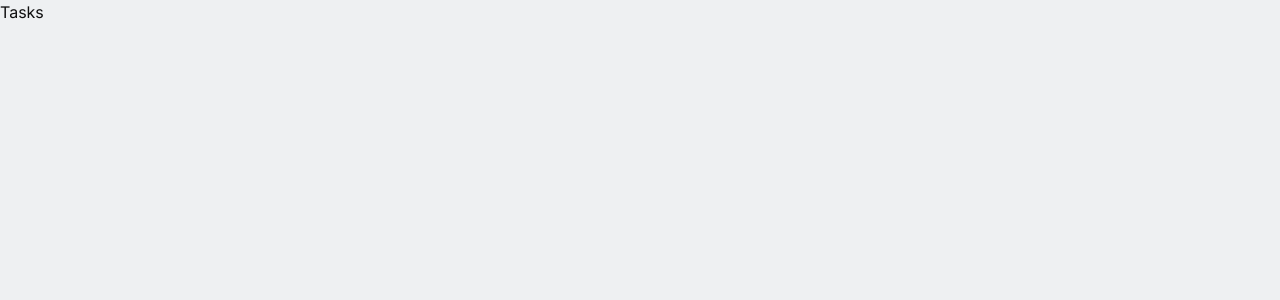
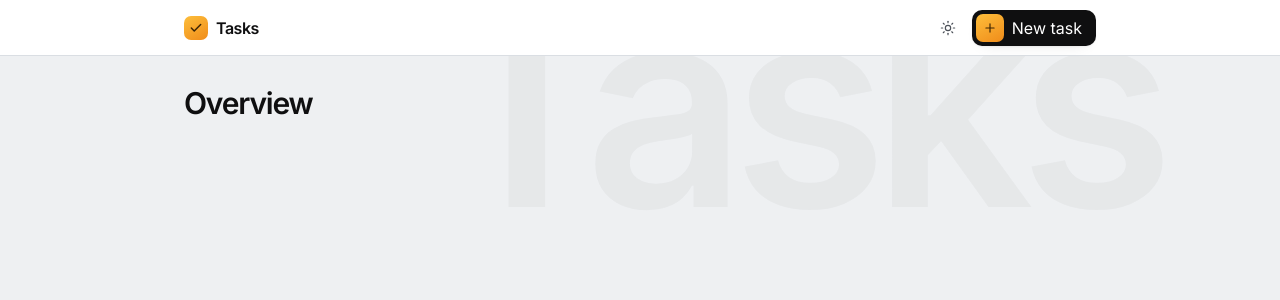
Before and after one commit to sahil-dev28/Task-manager-api-tests, a React (Vite) app in the folder web/: page / in a window 1280 px wide. Shown: the top 300 px of the page. Built offline with nearby package versions, Linux system fonts and the light colour scheme.

Commit message:
feat: add theme provider and app shell

```diff
--- a/web/src/app/App.tsx
+++ b/web/src/app/App.tsx
@@ -1,3 +1,12 @@
+import { AppShell } from "./AppShell";
+import { Providers } from "./providers";
+
 export default function App() {
-  return <h1>Tasks</h1>;
+  return (
+    <Providers>
+      <AppShell>
+        <h1 className="pt-8 text-title-1">Overview</h1>
+      </AppShell>
+    </Providers>
+  );
 }
--- /dev/null
+++ b/web/src/app/AppShell.tsx
@@ -0,0 +1,67 @@
+import { Check, Monitor, Moon, Plus, Sun } from "lucide-react";
+import type { ReactNode } from "react";
+import { Link } from "react-router";
+
+import { Button } from "@/components/ui/Button";
+import { IconButton } from "@/components/ui/IconButton";
+
+import { useTheme, type ThemePreference } from "./theme";
+
+const THEME_ICON = { system: Monitor, light: Sun, dark: Moon } as const;
+
+function ThemeToggle() {
+  const { theme, resolved, setTheme } = useTheme();
+  const order: ThemePreference[] = ["system", "light", "dark"];
+  const next = order[(order.indexOf(theme) + 1) % order.length]!;
+
+  return (
+    <IconButton
+      label="Theme"
+      icon={THEME_ICON[resolved === "dark" ? "dark" : "light"]}
+      onClick={() => setTheme(next)}
+    />
+  );
+}
+
+export function AppShell({ children, onNewTask }: { children: ReactNode; onNewTask?: () => void }) {
+  return (
+    <>
+      <a
+        href="#tasks"
+        className="sr-only focus:not-sr-only focus:absolute focus:left-2 focus:top-2 focus:z-50 focus:rounded-sm focus:bg-surface focus:px-3 focus:py-2 focus:text-body-strong"
+      >
+        Skip to tasks
+      </a>
+
+      <header className="sticky top-0 z-20 h-14 border-b border-default bg-surface">
+        <div className="mx-auto flex h-full max-w-[960px] items-center justify-between px-4 sm:px-6">
+          <Link to="/" className="flex items-center gap-2 text-[16px] font-semibold tracking-[-0.03em]">
+            <span className="bg-mark grid size-6 place-items-center rounded-xs text-mark-ink">
+              <Check aria-hidden className="size-3.5" strokeWidth={2.5} />
+            </span>
+            Tasks
+          </Link>
+
+          <div className="flex items-center gap-2">
+            <ThemeToggle />
+            <Button variant="primary" mark leadingIcon={Plus} onClick={onNewTask}>
+              New task
+            </Button>
+          </div>
+        </div>
+      </header>
+
+      <main className="relative mx-auto max-w-[960px] px-4 pb-16 sm:px-6">
+        {children}
+        {/* DESIGN 2.15 — the one ornament. Hidden below 768px, where it reads as a smudge. */}
+        <div
+          aria-hidden
+          className="pointer-events-none absolute -bottom-16 -right-10 -z-10 hidden select-none font-sans font-semibold leading-none tracking-[-0.05em] text-watermark md:block"
+          style={{ fontSize: "clamp(180px, 22vw, 300px)" }}
+        >
+          Tasks
+        </div>
+      </main>
+    </>
+  );
+}
--- /dev/null
+++ b/web/src/app/providers.tsx
@@ -0,0 +1,17 @@
+import { QueryClientProvider } from "@tanstack/react-query";
+import { useState, type ReactNode } from "react";
+import { BrowserRouter } from "react-router";
+
+import { createQueryClient } from "./queryClient";
+import { ThemeProvider } from "./theme";
+
+export function Providers({ children }: { children: ReactNode }) {
+  const [queryClient] = useState(createQueryClient);
+  return (
+    <QueryClientProvider client={queryClient}>
+      <BrowserRouter>
+        <ThemeProvider>{children}</ThemeProvider>
+      </BrowserRouter>
+    </QueryClientProvider>
+  );
+}
--- /dev/null
+++ b/web/src/app/theme.tsx
@@ -0,0 +1,77 @@
+import {
+  createContext,
+  useCallback,
+  useContext,
+  useEffect,
+  useMemo,
+  useState,
+  type ReactNode,
+} from "react";
+
+export type ThemePreference = "system" | "light" | "dark";
+export type ResolvedTheme = "light" | "dark";
+
+const STORAGE_KEY = "tasks-theme";
+
+type ThemeContextValue = {
+  theme: ThemePreference;
+  resolved: ResolvedTheme;
+  setTheme: (theme: ThemePreference) => void;
+};
+
+const ThemeContext = createContext<ThemeContextValue | null>(null);
+
+function readStored(): ThemePreference {
+  try {
+    const stored = localStorage.getItem(STORAGE_KEY);
+    if (stored === "light" || stored === "dark" || stored === "system") return stored;
+  } catch {
+    /* private mode, blocked storage — the default is fine */
+  }
+  return "system";
+}
+
+const systemPrefersDark = () =>
+  typeof window !== "undefined" && window.matchMedia?.("(prefers-color-scheme: dark)").matches;
+
+export function ThemeProvider({ children }: { children: ReactNode }) {
+  const [theme, setThemeState] = useState<ThemePreference>(readStored);
+  const [systemDark, setSystemDark] = useState(systemPrefersDark);
+
+  useEffect(() => {
+    const media = window.matchMedia?.("(prefers-color-scheme: dark)");
+    if (!media) return;
+    const onChange = (event: MediaQueryListEvent) => setSystemDark(event.matches);
+    media.addEventListener("change", onChange);
+    return () => media.removeEventListener("change", onChange);
+  }, []);
+
+  const resolved: ResolvedTheme = theme === "system" ? (systemDark ? "dark" : "light") : theme;
+
+  useEffect(() => {
+    document.documentElement.classList.toggle("dark", resolved === "dark");
+  }, [resolved]);
+
+  const setTheme = useCallback((next: ThemePreference) => {
+    // DESIGN 7.3: hundreds of elements fading their colours at once looks broken.
+    const root = document.documentElement;
+    root.classList.add("no-transition");
+    requestAnimationFrame(() => root.classList.remove("no-transition"));
+
+    setThemeState(next);
+    try {
+      localStorage.setItem(STORAGE_KEY, next);
+    } catch {
+      /* storage blocked — the choice simply will not survive a reload */
+    }
+  }, []);
+
+  const value = useMemo(() => ({ theme, resolved, setTheme }), [theme, resolved, setTheme]);
+  return <ThemeContext.Provider value={value}>{children}</ThemeContext.Provider>;
+}
+
+export function useTheme(): ThemeContextValue {
+  const value = useContext(ThemeContext);
+  if (!value) throw new Error("useTheme must be used inside ThemeProvider");
+  return value;
+}
```
Also changed, not shown: 1 other file (tests, documents, lock files or other folders).
